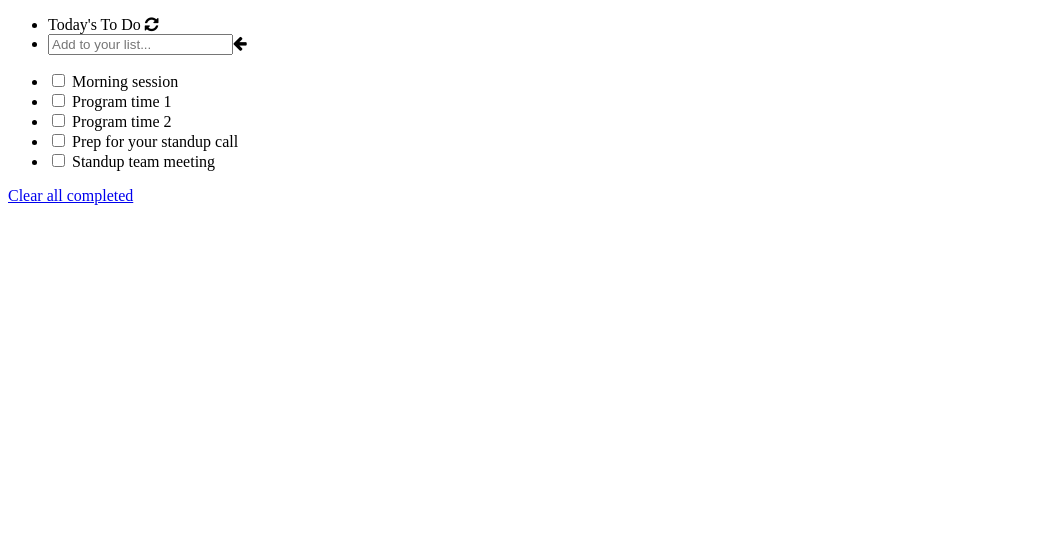
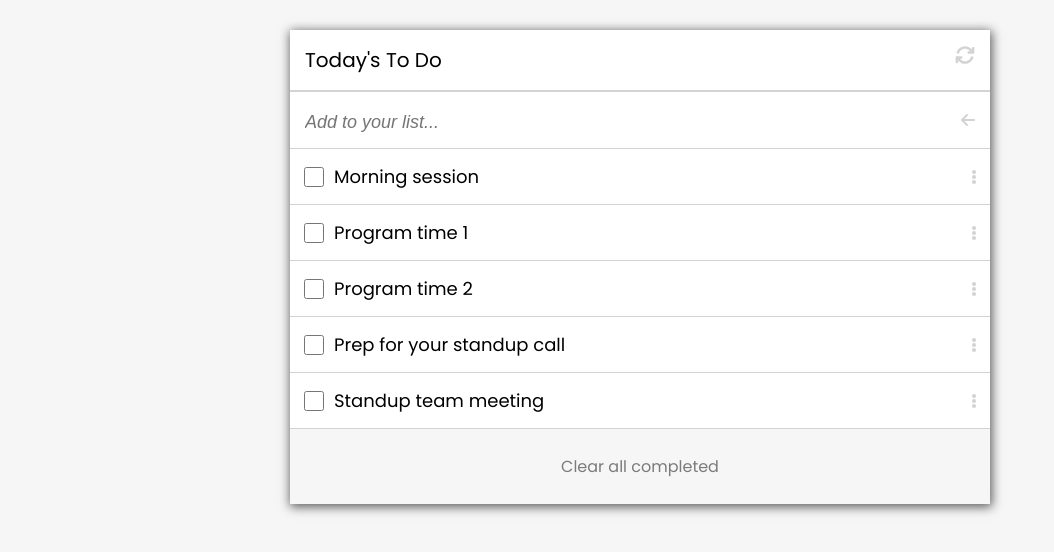
Before and after one commit to kensteph/to-do-list, a website built with webpack: page src/index.html in a window 1280 px wide. Shown: the whole page, without its empty margins (0-1054 px from the left). Built offline with nearby package versions, Linux system fonts and the light colour scheme; files whose address does not match are found by name.

Commit message:
Add fontawesome dependencies in order to use them

```diff
--- a/package.json
+++ b/package.json
@@ -30,5 +30,11 @@
     "webpack": "^5.75.0",
     "webpack-cli": "^5.0.1",
     "webpack-dev-server": "^4.11.1"
+  },
+  "dependencies": {
+    "@fortawesome/fontawesome-svg-core": "^6.2.1",
+    "@fortawesome/free-brands-svg-icons": "^6.2.1",
+    "@fortawesome/free-regular-svg-icons": "^6.2.1",
+    "@fortawesome/free-solid-svg-icons": "^6.2.1"
   }
 }
--- a/src/index.html
+++ b/src/index.html
@@ -6,8 +6,6 @@
   <meta http-equiv="X-UA-Compatible" content="IE=edge">
   <meta name="viewport" content="width=device-width, initial-scale=1.0">
   <title>To Do list</title>
-  <link rel="stylesheet" href="https://cdnjs.cloudflare.com/ajax/libs/font-awesome/4.7.0/css/font-awesome.min.css">
-  <link rel="stylesheet" href="./css/style.css">
 </head>
 
 
--- a/src/index.js
+++ b/src/index.js
@@ -1,3 +1,10 @@
-import { displayTodos } from "./js/todo";
+import { displayTodos } from './js/todo';
+import './css/index.css';
+import { library, dom } from '@fortawesome/fontawesome-svg-core';
+import { faArrowLeft, faRefresh } from '@fortawesome/free-solid-svg-icons';
+
+// Using of the icon we want from fontawesome
+library.add(faRefresh, faArrowLeft);
+dom.watch();
 
 displayTodos();
```
Also changed, not shown: 1 other file.
